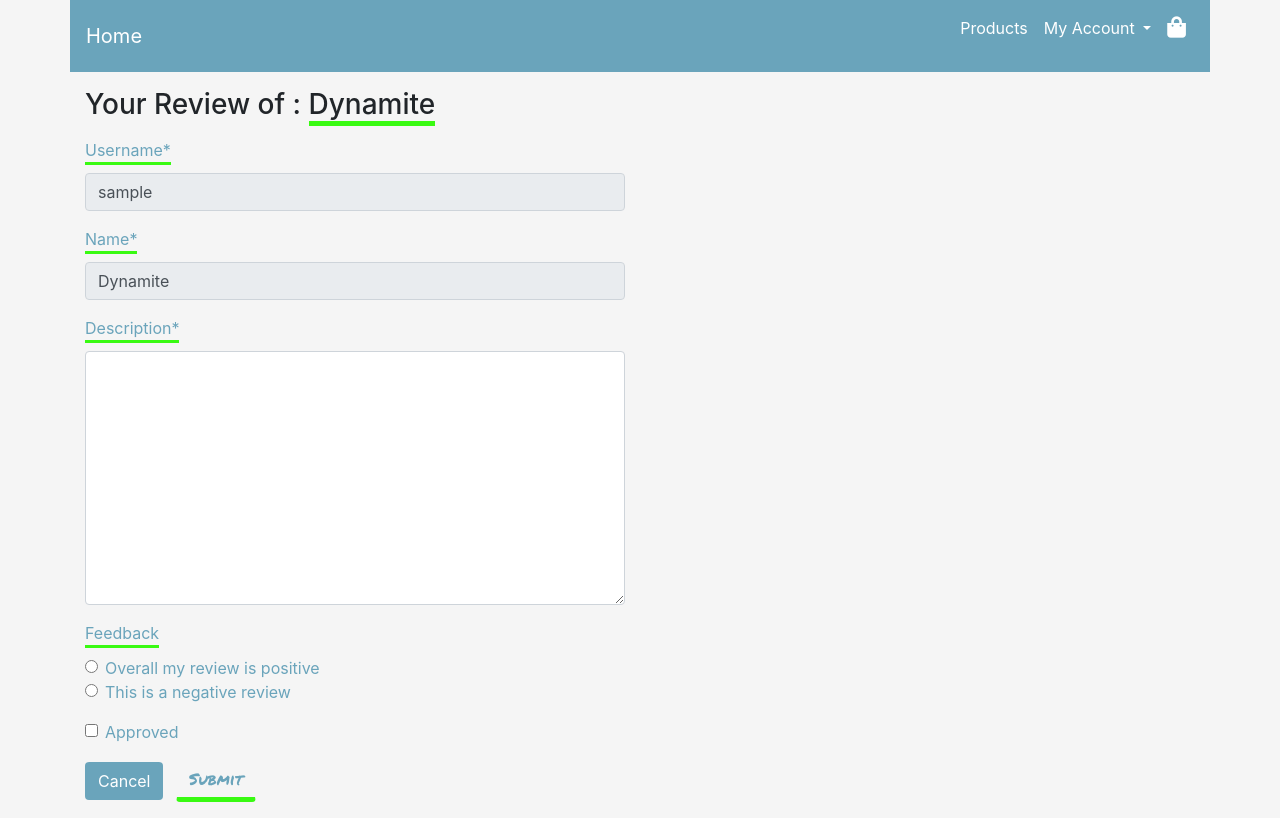
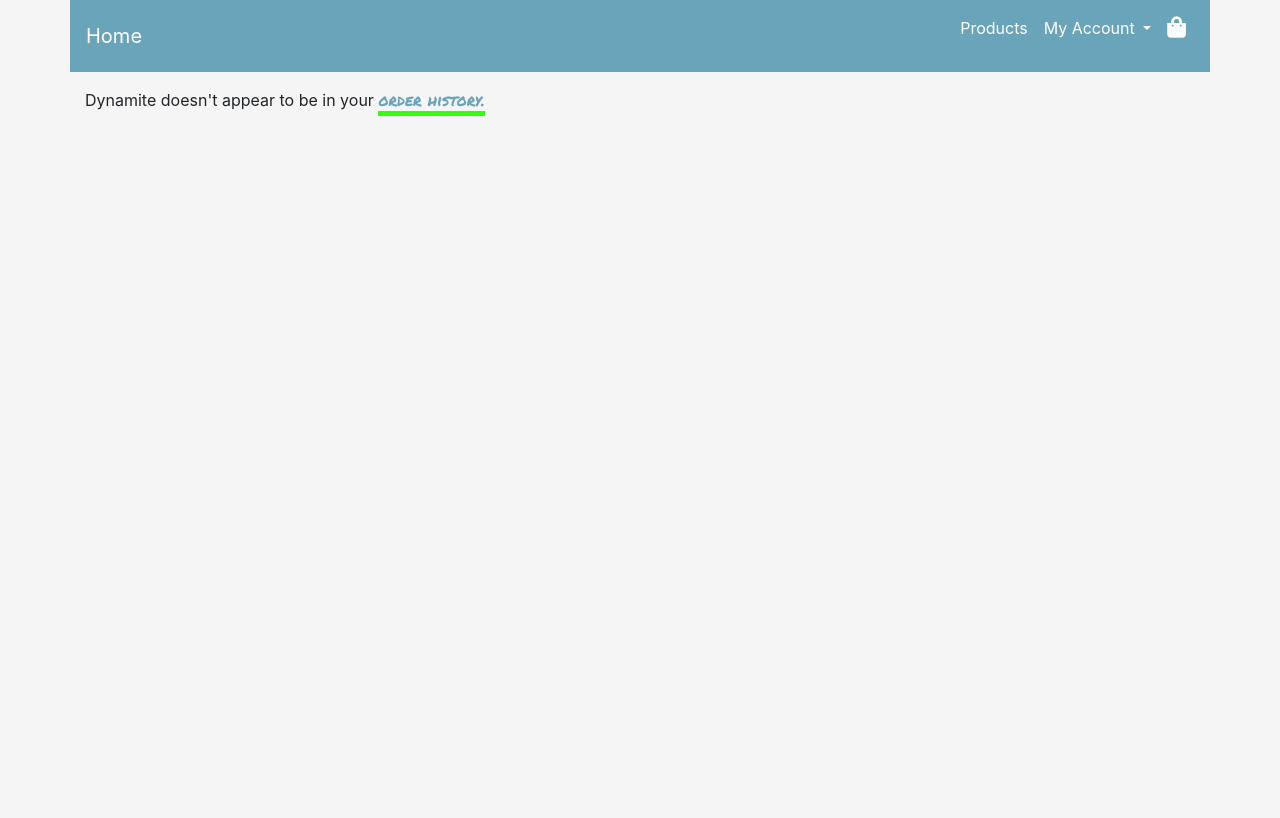
Before and after one commit to FirmoDaniel/Total_Health_At_Home, a Django app: page /profile/add_review/2/ in a window 1280 px wide. After the commit the page ends 116 px from the top, so only its background shows below. Run offline with Django 3.2, Linux system fonts and the light colour scheme; a user stored in the database is signed in; data comes from the database, SQL or seed files in the repository; tables that the repository leaves empty hold one stand-in row (values such as "Sample post"); parts of the project's set-up code (start-up, migrations or seed data) failed here and were passed over; some libraries are stand-ins or nearby versions.

Commit message:
UPDATED: add_review.html with django template to stop verified users posting product reviews on products not in their order history.

```diff
--- a/profiles/templates/profiles/add_review.html
+++ b/profiles/templates/profiles/add_review.html
@@ -8,8 +8,11 @@
 {% block content %}
 <div class="conatiner-fluid bg-grey">
     <div class="container mt-3">
+    {% for order in orders|slice:'1' %}
+        {% for item in order.lineitems.all %}
+            {% if item.product.id == product.id %}
                 {% if existing_reviews > 0 %}
-            <p>You have already reveiwed this product <a class="plain-anchor" href="{% url 'product_detail' product.id %}">here</a></p>
+                    <p>You have already reveiwed {{ product.name }} <a class="internal-link" href="{% url 'product_detail' product.id %}">here</a></p>
                 {% else %}
                     <h3>Your Review of : <span class="border-bottom-green">{{ product.name }}</span> </h3>
                     <div class="row mt-3">
@@ -25,6 +28,11 @@
                         </div>
                     </div>
                 {% endif %}
+            {% else %}
+                <p>{{ product.name }} doesn't appear to be in your <a class="internal-link" href="{% url 'profile' %}">order history.</a> </p>
+            {% endif %}
+        {% endfor %}
+    {% endfor %}
     </div>
 </div>
 {% endblock %}
--- a/profiles/views.py
+++ b/profiles/views.py
@@ -8,7 +8,7 @@ from .forms import TestimonialForm, ReviewForm
 from .models import UserProfile
 from .forms import UserProfileForm
 
-from checkout.models import Order, OrderLineItem
+from checkout.models import Order
 
 from products.models import Product
 
@@ -19,7 +19,6 @@ def profile(request):
     profile = get_object_or_404(UserProfile, user=request.user)
     testimonials = Testimonial.objects.all()  # get all testimonials
     user_testimonials = Testimonial.objects.filter(username=request.user)  # get only testimonial posted by current user
-    order = Order.objects.all()
 
     if request.method == 'POST':
         form = UserProfileForm(request.POST, instance=profile)
@@ -137,6 +136,8 @@ def delete_testimonial(request, testimonial_id):
 def add_review(request, product_id):
     """render a pre-populated form with product id from profile purchased products """
     product = get_object_or_404(Product, pk=product_id)
+    profile = get_object_or_404(UserProfile, user=request.user)  # testing veri
+    orders = profile.orders.all()  # testing veri
 
     users_existing_reviews = Review.objects.filter(pname=product.id, username=request.user)
     existing_reviews = len(users_existing_reviews)
@@ -160,6 +161,7 @@ def add_review(request, product_id):
         'product': product,
         'form': form,
         'existing_reviews': existing_reviews,
+        'orders': orders,
     }
 
     return render(request, template, context)
```
Lines whose indentation alone changed are shown as unchanged.
